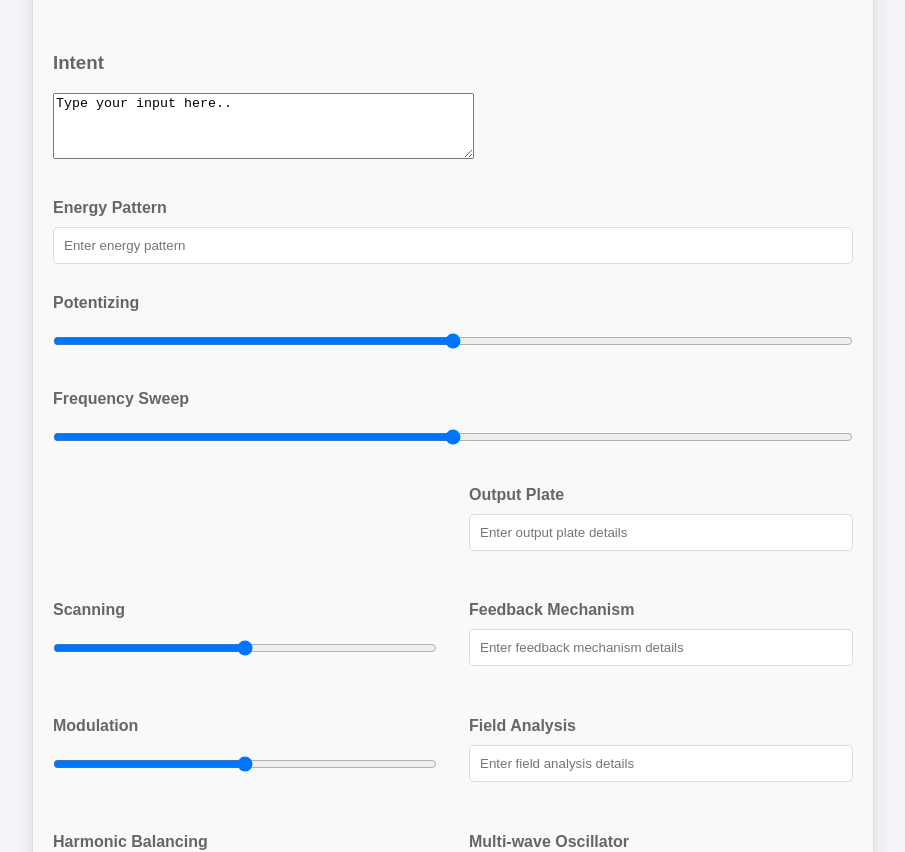
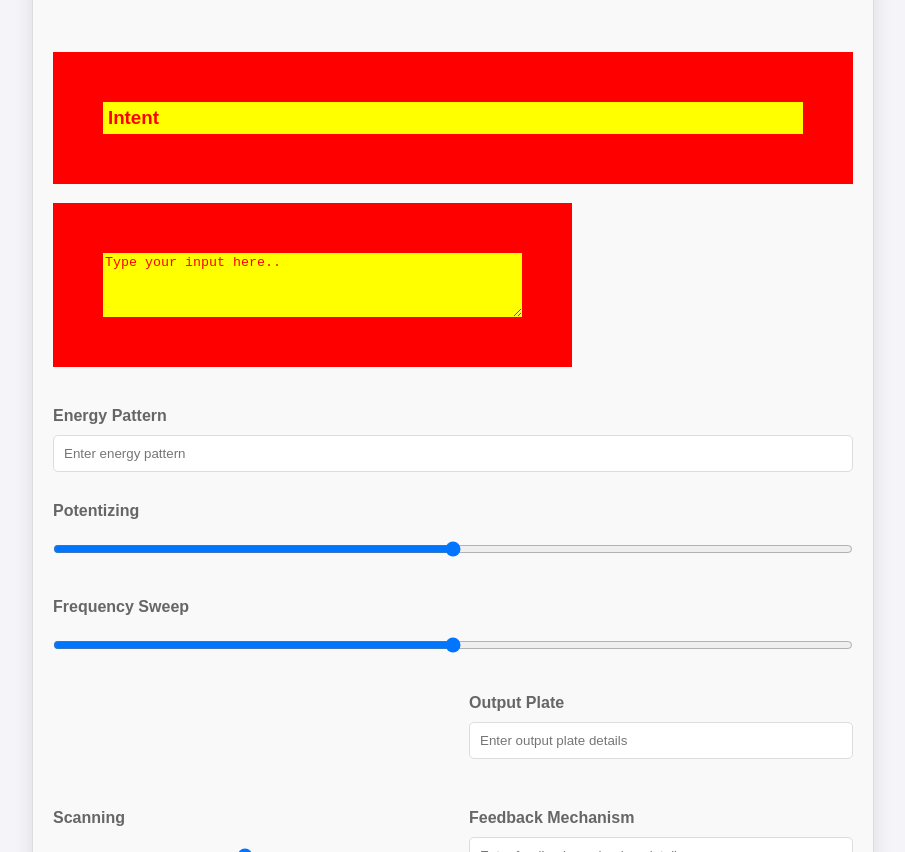
Before and after one commit to MysticWaveTech/Tsiddo, a plain HTML site: page IntentUpgradeMachine.html in a window 1280 px wide. Shown: the part 880-1732 px from the top of the page, without its empty margins (187-1092 px from the left). Drawn offline with Linux system fonts and the light colour scheme.

Commit message:
Update IntentUpgradeMachine.html

```diff
--- a/IntentUpgradeMachine.html
+++ b/IntentUpgradeMachine.html
@@ -196,8 +196,8 @@
                     <option value="invincibility">Invincibility</option>
                 </select>
             </div>
-                 <br><br> <label for="intent"><h3>Intent</h3></label>
-    <textarea id="intent" rows="4" cols="50">Type your input here..</textarea>
+                 <br><br> <label for="intent"><h3 style="padding: 5px; border: 50px solid red; color: red; background-color: yellow;">Intent</h3></label>
+    <textarea id="intent" rows="4" cols="50" style="color: red; background-color: yellow; border: 50px solid red;">Type your input here..</textarea>
   <br>
               <br><br>
             <div class="form-group full-width">
```
